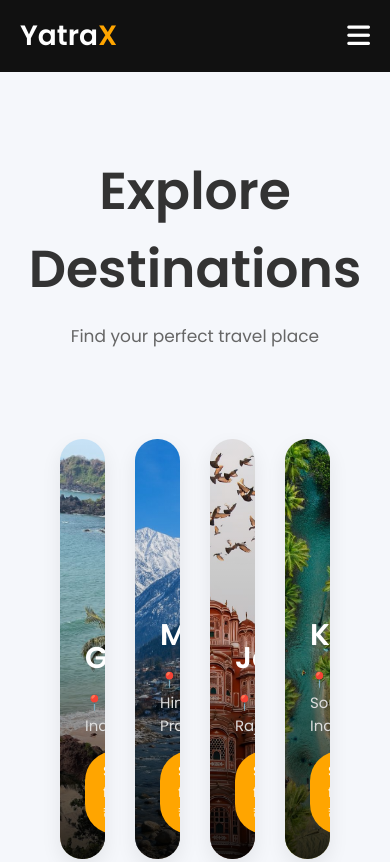
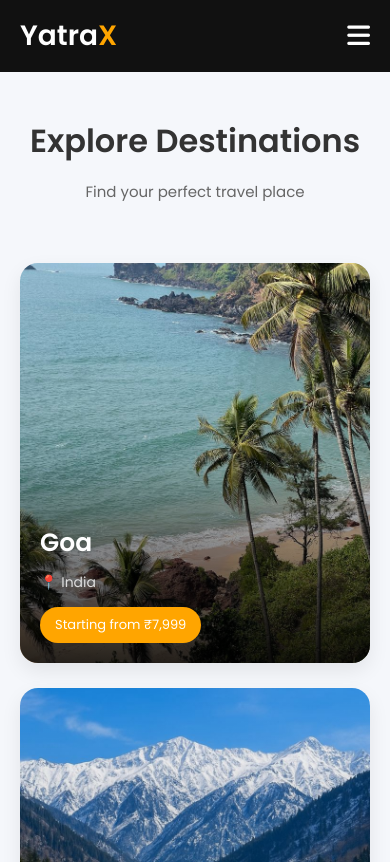
Before and after one commit to sanskruti-chikhlonde/YatraX, a plain HTML site: page destinations.html in a window 390 px wide. Shown: the top 862 px of the page. Drawn offline with Linux system fonts and the light colour scheme.

Commit message:
Added responsive layouts for travel pages

```diff
--- a/css/destinations.css
+++ b/css/destinations.css
@@ -1,4 +1,4 @@
-/* ================= PAGE HEADER ================= */
+/* ----- PAGE HEADER ----- */
 
 .page-header {
     text-align: center;
@@ -15,7 +15,7 @@
     font-size: 17px;
 }
 
-/* ================= DESTINATIONS SECTION ================= */
+/* ----- DESTINATIONS SECTION ----- */
 
 .destinations-page {
     padding: 40px 60px 100px;
@@ -29,7 +29,7 @@
     gap: 30px;
 }
 
-/* ================= CARD ================= */
+/* ----- CARD ----- */
 
 .card {
     position: relative;
@@ -78,7 +78,7 @@
     z-index: 1;
 }
 
-/* ================= CARD CONTENT ================= */
+/* ----- CARD CONTENT ----- */
 
 .card-content {
     position: absolute;
@@ -118,3 +118,85 @@
     font-size: 14px;
     font-weight: 500;
 }
+
+/* ----- TABLET RESPONSIVE ----- */
+
+@media (max-width: 992px){
+
+    .page-header{
+        padding: 60px 20px 40px;
+    }
+
+    .page-header h1{
+        font-size: 42px;
+    }
+
+    .destinations-page{
+        padding: 40px 30px 80px;
+    }
+
+    .destination-grid{
+        grid-template-columns: repeat(2, 1fr);
+        gap: 25px;
+    }
+
+    .card{
+        height: 380px;
+    }
+
+    .card-content{
+        padding: 20px;
+    }
+
+    .card-content h3{
+        font-size: 26px;
+    }
+}
+
+/* ----- MOBILE RESPONSIVE ----- */
+
+@media (max-width: 768px){
+    .page-header{
+        padding: 45px 15px 30px;
+    }
+
+    .page-header h1{
+        font-size: 32px;
+    }
+
+    .page-header p{
+        font-size: 15px;
+    }
+
+    .destinations-page{
+        padding: 30px 20px 60px;
+    }
+
+    .destination-grid{
+        grid-template-columns: 1fr;
+        gap: 25px;
+    }
+
+    .card{
+        height: 400px;
+        border-radius: 18px;
+    }
+
+    .card-content{
+        padding: 20px;
+    }
+
+    .card-content h3{
+        font-size: 25px;
+    }
+
+    .location{
+        font-size: 14px;
+    }
+
+    .price{
+        padding: 8px 15px;
+        font-size: 13px;
+    }
+
+}
--- a/css/packages.css
+++ b/css/packages.css
@@ -166,3 +166,72 @@
     font-size: 12px;
     border-radius: 5px;
 }
+
+/* ------- TABLET RESPONSIVE -------- */
+
+@media (max-width:992px){
+    .page-header{
+        padding:60px 20px 40px;
+    }
+    .page-header h1{
+        font-size:42px;
+    }
+    .packages{
+        padding:40px 30px;
+        gap:25px;
+    }
+    .package-card{
+        width:300px;
+    }
+}
+
+
+
+/* ------- MOBILE RESPONSIVE ------- */
+
+@media(max-width:768px){
+    .page-header{
+        padding:45px 15px 30px;
+        text-align:center;
+    }
+    .page-header h1{
+        font-size:32px;
+    }
+    .page-header p{
+        font-size:15px;
+    }
+    .packages{
+
+        flex-direction:column;
+        align-items:center;
+        gap:30px;
+        padding:30px 20px 60px;
+
+    }
+    .package-card{
+
+        width:100%;
+        max-width:350px;
+
+        padding:30px 20px;
+
+    }
+    .package-card h3{
+        font-size:24px;
+    }
+    .package-card h2{
+        font-size:32px;
+    }
+    .package-card ul li{
+        font-size:14px;
+    }
+    .package-card button{
+
+        width:100%;
+        padding:12px;
+
+    }
+    .tag{
+        font-size:13px;
+    }
+}
--- a/css/plantrip.css
+++ b/css/plantrip.css
@@ -4,12 +4,10 @@
     text-align: center;
     margin-bottom: 55px;
 }
-
 .section-title h2 {
     font-size: 42px;
     margin-bottom: 12px;
 }
-
 .section-title p {
     color: #666;
 }
@@ -25,7 +23,6 @@
     justify-content: center;
     align-items: center;
 }
-
 .overlay {
     position: absolute;
     width: 100%;
@@ -40,16 +37,13 @@
     text-align: center;
     max-width: 800px;
 }
-
 .hero-content h1 {
     font-size: 72px;
     margin-bottom: 20px;
 }
-
 .hero-content span {
     color: orange;
 }
-
 .hero-content p {
     font-size: 18px;
     line-height: 1.8;
@@ -65,7 +59,6 @@
     border-radius: 8px;
     transition: 0.3s;
 }
-
 .hero-btn:hover {
     background: #ff8800;
 }
@@ -84,25 +77,20 @@
 }
 
 /* CARD */
-.mood-card {
-    background: white;
-    padding: 40px 25px;
-    border-radius: 18px;
-    text-align: center;
-    box-shadow: 0 5px 18px rgba(0,0,0,0.08);
-    transition: 0.4s;
+.mood-card i{
+    font-size: 40px;
+    color: orange;
+    margin-bottom: 15px;
+    display: block;
 }
-
 .mood-card:hover {
     transform: translateY(-10px);
 }
-
 .mood-card h3 {
     color: orange;
     margin-bottom: 15px;
     font-size: 24px;
 }
-
 .mood-card p {
     color: #666;
     line-height: 1.7;
@@ -131,11 +119,9 @@
     box-shadow: 0 5px 18px rgba(0,0,0,0.08);
     transition: 0.4s;
 }
-
 .season-card:hover {
     transform: translateY(-10px);
 }
-
 .season-card h3 {
     color: orange;
     margin-bottom: 15px;
@@ -177,12 +163,10 @@
 .destination-content {
     padding: 20px;
 }
-
 .destination-content h3 {
     margin-bottom: 10px;
     color: orange;
 }
-
 .destination-content p {
     color: #666;
 }
@@ -208,12 +192,10 @@
 .planner-text {
     width: 450px;
 }
-
 .planner-text h2 {
     font-size: 52px;
     margin-bottom: 20px;
 }
-
 .planner-text p {
     line-height: 1.8;
     color: #ccc;
@@ -271,3 +253,114 @@
 .planner-form button:hover {
     background: #ff8800;
 }
+
+/* ----- TABLET ----- */
+
+@media (max-width: 992px){
+    .trip-hero{
+        height: 80vh;
+    }
+    .hero-content h1{
+        font-size: 55px;
+    }
+    .travel-mood{
+        padding: 70px 40px;
+    }
+    .mood-grid{
+        grid-template-columns: repeat(2,1fr);
+    }
+    .season-grid{
+        grid-template-columns: repeat(2,1fr);
+    }
+    .destination-grid{
+        grid-template-columns: repeat(2,1fr);
+    }
+    .planner-section{
+        padding:80px 40px;
+    }
+    .planner-text{
+        width:100%;
+        text-align:center;
+    }
+    .planner-form{
+        width:600px;
+        max-width:100%;
+    }
+}
+
+
+
+/* -----MOBILE----- */
+
+@media (max-width:768px){
+    /* HERO */
+    .trip-hero{
+        height:75vh;
+    }
+    .hero-content{
+        padding:0 20px;
+    }
+    .hero-content h1{
+        font-size:38px;
+    }
+    .hero-content p{
+        font-size:15px;
+    }
+
+    /* SECTION TITLE */
+    .section-title h2{
+        font-size:30px;
+    }
+
+    /* TRAVEL MOOD */
+    .travel-mood{
+        padding:60px 20px;
+    }
+    .mood-grid{
+        grid-template-columns:1fr;
+    }
+    .mood-card{
+        text-align:center;
+    }
+
+    /* BEST TIME */
+    .best-time{
+        padding:60px 20px;
+    }
+    .season-grid{
+        grid-template-columns:1fr;
+    }
+
+    /* TRENDING */
+    .trending{
+        padding:60px 20px;
+    }
+    .destination-grid{
+        grid-template-columns:1fr;
+    }
+    .destination-card img{
+        height:300px;
+    }
+
+    /* PLANNER */
+    .planner-section{
+        padding:60px 20px;
+    }
+    .planner-box{
+        gap:35px;
+    }
+    .planner-text{
+        width:100%;
+        text-align:center;
+    }
+    .planner-text h2{
+        font-size:35px;
+    }
+    .planner-form{
+        width:100%;
+        padding:25px;
+    }
+    .date-group{
+        flex-direction:column;
+    }
+}
```
